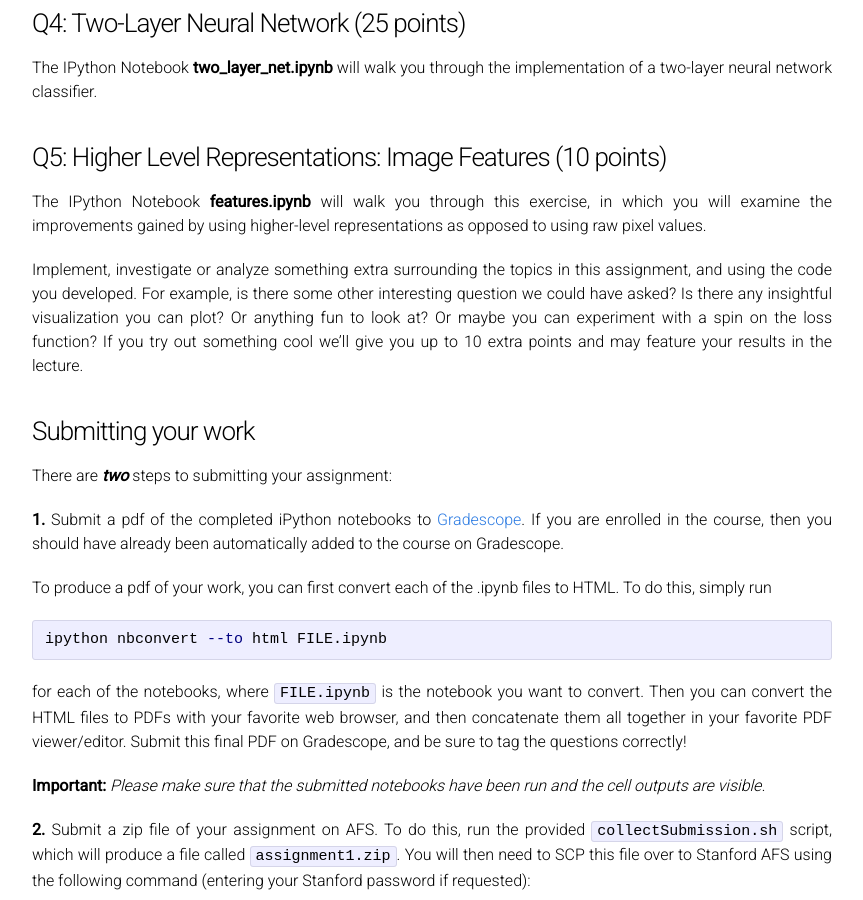
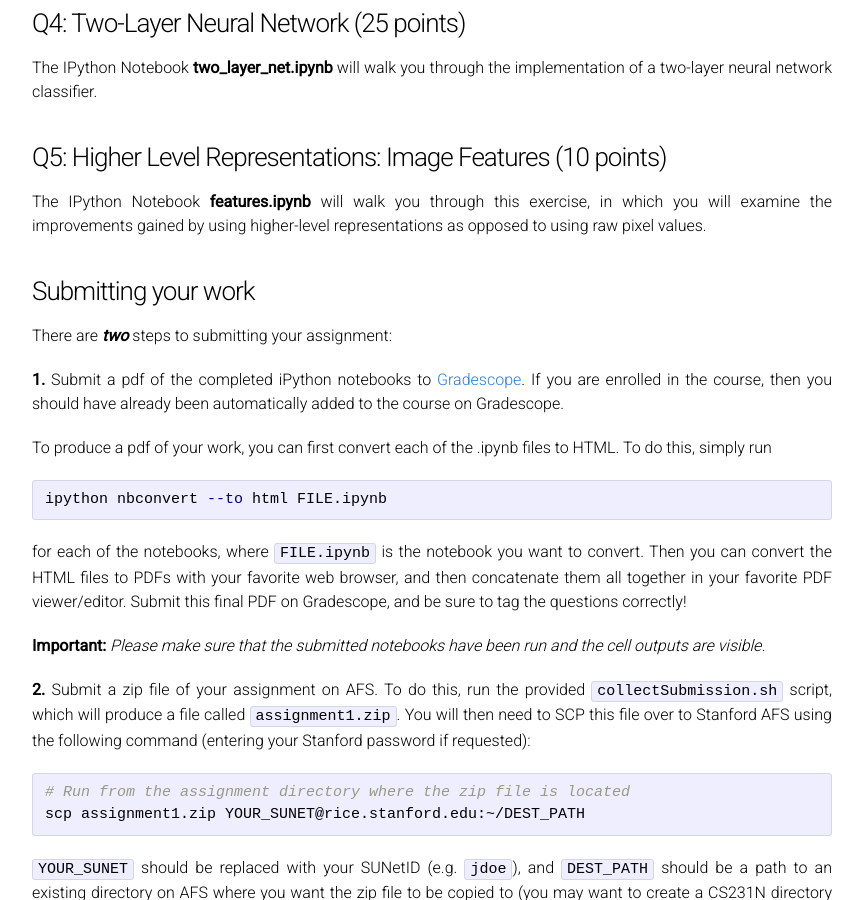
Before and after one commit to cs231n/cs231n.github.io, a Jekyll site: the page built from assignments/2018/assignment1.md, in a window 1280 px wide and 900 px high, scrolled down 1724 px. Shown: the whole window, without its empty margins (208-1071 px from the left). Built offline with Jekyll 4.4.1, drawn with Linux system fonts in a browser that asks for light colours.

Commit message:
remove extra credit

```diff
--- a/assignments/2018/assignment1.md
+++ b/assignments/2018/assignment1.md
@@ -63,8 +63,6 @@ The IPython Notebook **two\_layer\_net.ipynb** will walk you through the impleme
 
 The IPython Notebook **features.ipynb** will walk you through this exercise, in which you will examine the improvements gained by using higher-level representations as opposed to using raw pixel values.
 
-Implement, investigate or analyze something extra surrounding the topics in this assignment, and using the code you developed. For example, is there some other interesting question we could have asked? Is there any insightful visualization you can plot? Or anything fun to look at? Or maybe you can experiment with a spin on the loss function? If you try out something cool we'll give you up to 10 extra points and may feature your results in the lecture.
-
 ### Submitting your work
 There are **_two_** steps to submitting your assignment:
 
```
